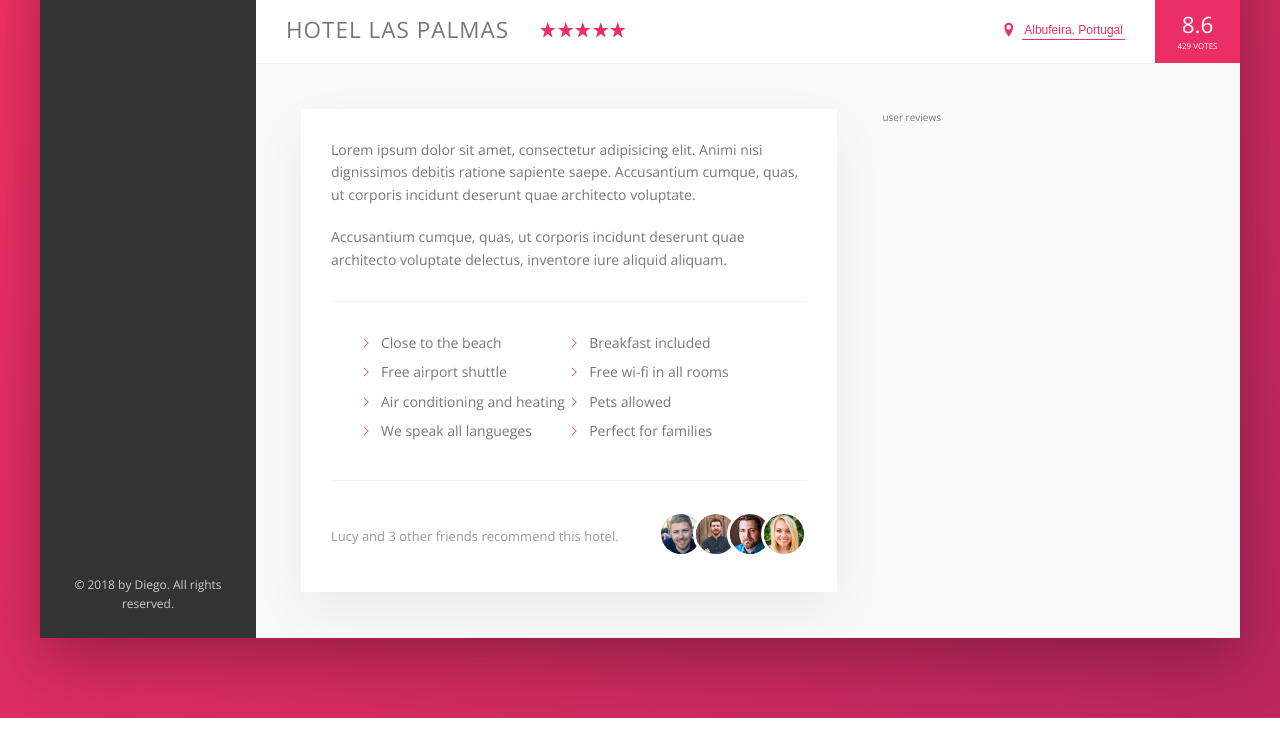
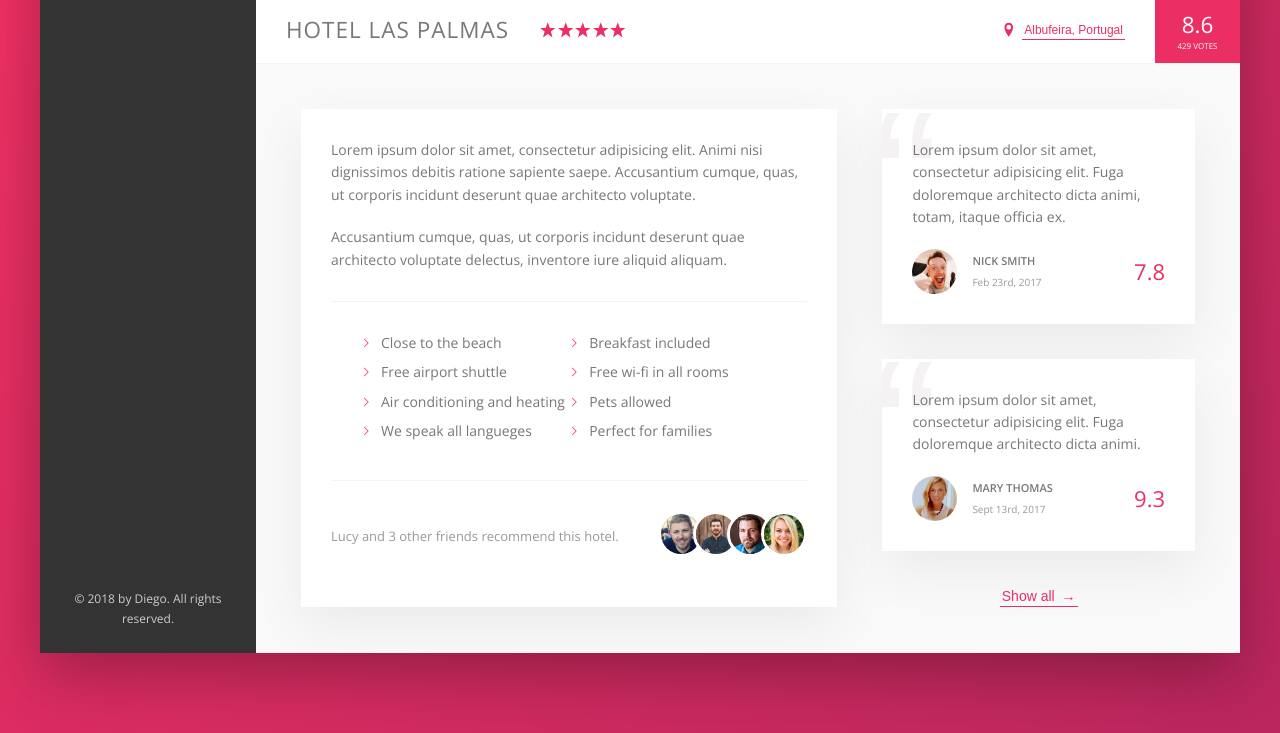
Before and after one commit to diegohferraz/estudos-css-sass, a website: page trillo-flexbox/index.html in a window 1280 px wide. Shown: the part 538-1271 px from the top of the page. Drawn offline with nearby package versions, Linux system fonts and the light colour scheme.

Commit message:
Finalizado conteudo

```diff
--- a/trillo-flexbox/index.html
+++ b/trillo-flexbox/index.html
@@ -181,7 +181,52 @@
                             </div>
                         </div>
 
-                        <div class="user-reviews">user reviews</div>
+                        <div class="user-reviews">
+
+                            <figure class="review">
+                                <blockquote class="review__text">
+                                    Lorem ipsum dolor sit amet, consectetur adipisicing elit. Fuga doloremque architecto dicta animi, totam, itaque officia ex.
+                                </blockquote>
+                                <figcaption class="review__user">
+                                    <img src="img/user-1.jpg" alt="" class="review__photo">
+                                    <div class="review__user-box">
+                                        <p class="review__user-name">
+                                            Nick Smith
+                                        </p>
+                                        <p class="review__user-date">
+                                            Feb 23rd, 2017
+                                        </p>
+                                    </div>
+                                    <div class="review__rating">
+                                        7.8
+                                    </div>
+                                </figcaption>
+                            </figure>
+
+                            <figure class="review">
+                                <blockquote class="review__text">
+                                    Lorem ipsum dolor sit amet, consectetur adipisicing elit. Fuga doloremque architecto dicta animi.
+                                </blockquote>
+                                <figcaption class="review__user">
+                                    <img src="img/user-2.jpg" alt="" class="review__photo">
+                                    <div class="review__user-box">
+                                        <p class="review__user-name">
+                                            Mary Thomas
+                                        </p>
+                                        <p class="review__user-date">
+                                            Sept 13rd, 2017
+                                        </p>
+                                    </div>
+                                    <div class="review__rating">
+                                        9.3
+                                    </div>
+                                </figcaption>
+                            </figure>
+
+                            <button class="btn-inline">Show all <span>&rarr;</span></button>
+
+                        </div>
+
                     </div>
 
                 </main>
--- a/trillo-flexbox/sass/_components.scss
+++ b/trillo-flexbox/sass/_components.scss
@@ -289,9 +289,18 @@
 	background-color: transparent;
 	transition: all .2s;
 
+	span{
+		margin-left: 3px;
+		transition: all .2s;
+	}
+
 	&:hover {
 		color: var(--color-grey-dark-1);
 		cursor: pointer;
+
+		span {
+			margin-left: 8px;
+		}
 	}
 
 	&:focus {
@@ -395,3 +404,70 @@
 
 	}
 }
+
+/////////////////////////////////////////
+// Reviews
+/////////////////////////////////////////
+.review {
+
+	background-color: #fff;
+	box-shadow: var(--shadow-light);
+	padding: 3rem;
+	margin-bottom: 3.5rem;
+	position: relative;
+	overflow: hidden;;
+
+	&__text {
+		margin-bottom: 2rem;
+		position: relative;
+		z-index: 1;
+	}
+
+	&__user {
+		display: flex;
+		align-items: center;
+	}
+
+	&__photo {
+		height: 4.5rem;
+		width: 4.5rem;
+		border-radius: 50%;
+		margin-right: 1.5rem
+	}
+
+	&__user-box {
+		margin-right: auto;
+		font-size: 1.2rem;
+	}
+
+	&__user-name {
+		font-size: 1.1rem;
+		font-weight: 600;
+		text-transform: uppercase;
+		margin-bottom: .4rem;
+	}
+
+	&__user-date {
+		font-size: 1rem;
+		color: var(--color-grey-dark-3);
+	}
+
+	&__rating {
+		color: var(--color-primary);
+		font-size: 2.2rem;
+		font-weight: 300;
+	}
+
+	&::before {
+		content: "\201C";
+		position: absolute;
+		top: -2.75rem;
+		left: -1rem;
+		font-size: 20rem;
+		color: var(--color-grey-light-2);
+		line-height: 1;
+		font-family: "Arial", serif;
+		z-index: 0;
+	}
+
+}
--- a/trillo-flexbox/sass/_layout.scss
+++ b/trillo-flexbox/sass/_layout.scss
@@ -40,6 +40,7 @@
 	padding: 4.5rem;
 	background-color: var(--color-grey-light-1);
 	border-bottom: var(--line);
+	font-size: 1.4rem;
 }
 
 .description {
@@ -53,4 +54,7 @@
 
 .user-reviews {
 	flex: 1;
+	display: flex;
+	flex-direction: column;
+	align-items: center;
 }
```
Also changed, not shown: trillo-flexbox/css/style.css.
